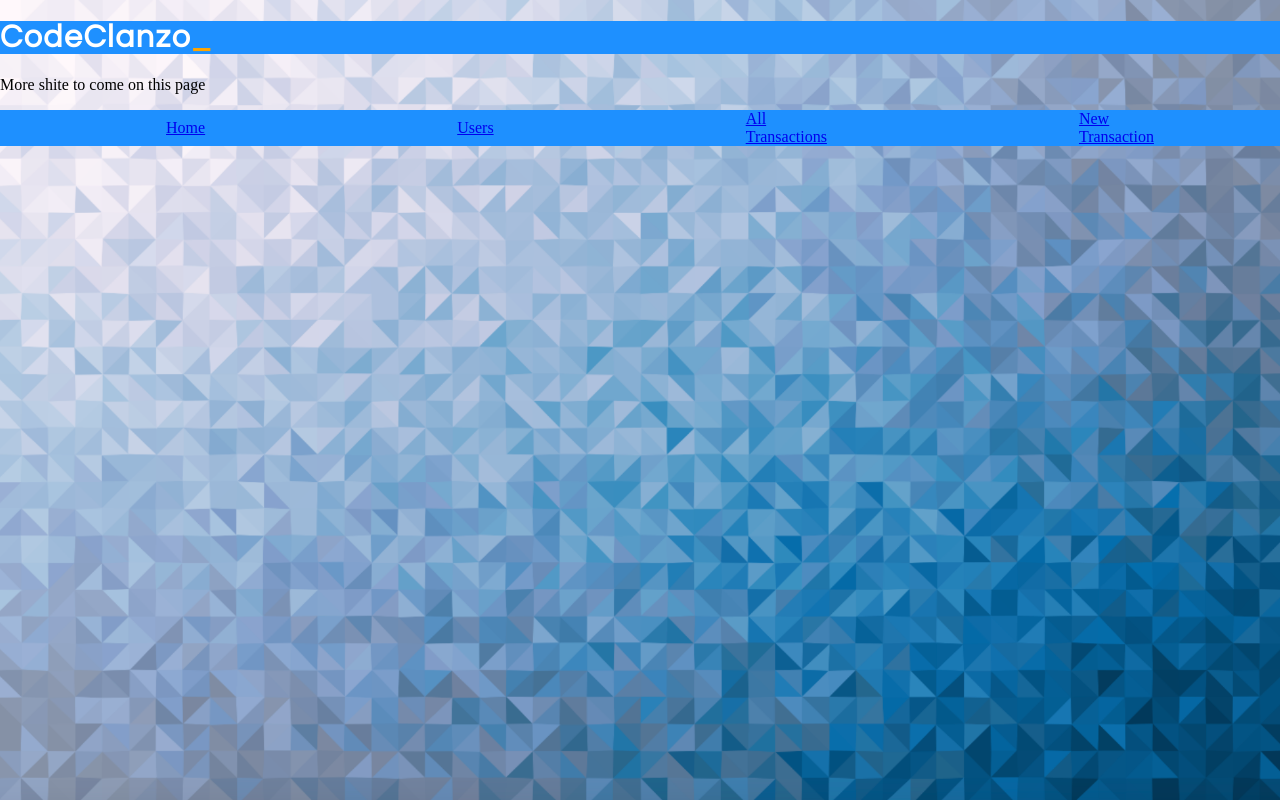
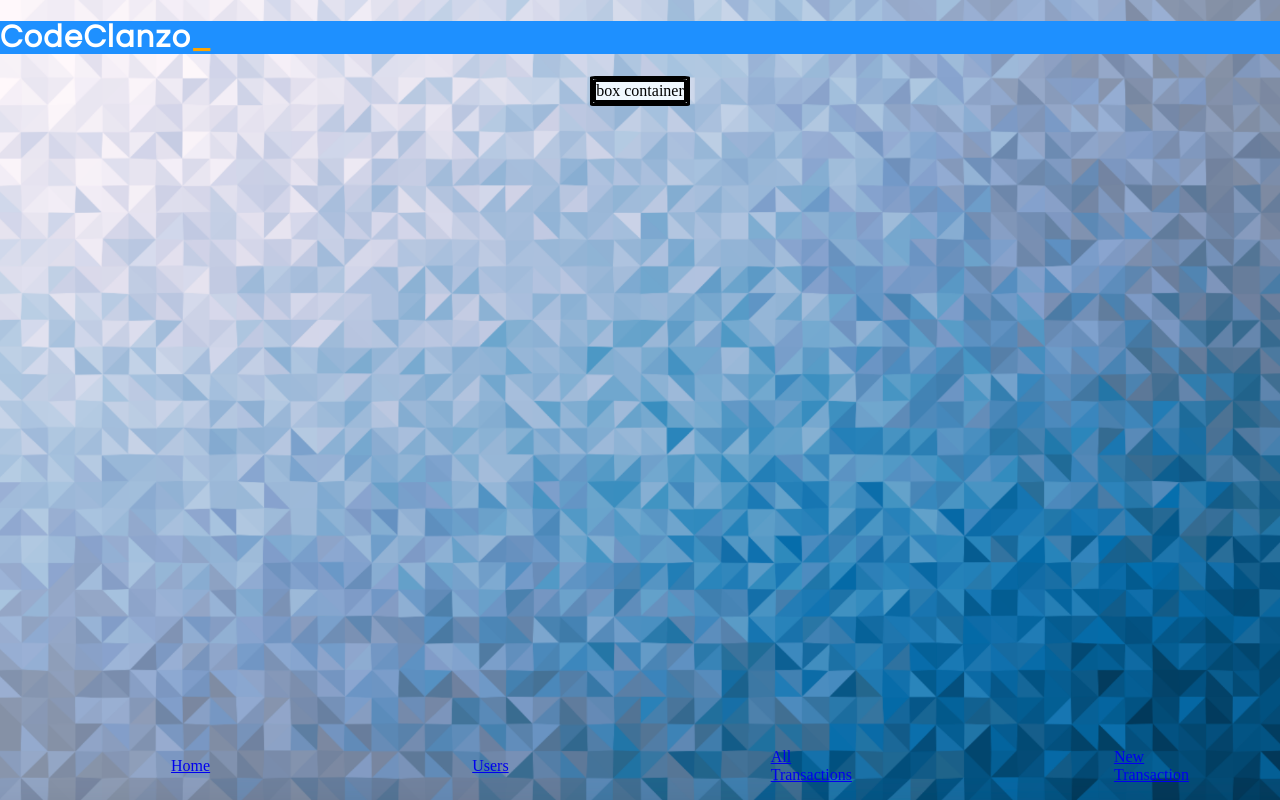
Before and after one commit to Jarnbjorn92/CodeClanzo_, a Flask app: page / in a window 1280 px wide. Run offline with Flask 2, Linux system fonts and the light colour scheme.

Commit message:
got nav bar to fixed bottom

```diff
--- a/static/style.css
+++ b/static/style.css
@@ -5,7 +5,7 @@ body {
     margin: 0;
 }
 
-body > header {
+header {
     background-color: dodgerblue;
     color: white;
     font-family: "Questrial";
@@ -13,14 +13,35 @@ body > header {
 
 }
 
-body > footer {
+footer {
     background-color: dodgerblue;
 }
 
-.menu {
+.container {
+    display: flex;
+    justify-content: center;
+    margin: auto;
+    max-width: 500px;
+}
+
+.container > div {
+    background-color: aliceblue;
+    border: solid;
+    border-color: black;
+    border-radius: 5%;
+
+}
+
+.navbar {
+    position: fixed;
+    bottom: 0;
+    width: 100%;
+}
+
+.navbar > nav > ul {
     list-style: none;
     display: flex;
-    justify-content:right;
+    position: bottom;
 }
 
 li {
--- a/templates/base.html
+++ b/templates/base.html
@@ -20,13 +20,16 @@
             </div>
         </main>
         <footer>
+            <div class="navbar">
             <nav>
-                <ul class ="menu" id="menu">
+                <ul class ="navbar" id="navbar">
                     <li><a href="/">Home</a></li>
                     <li><a href="/users">Users</a></li>
                     <li><a href="/transactions">All <br>Transactions</li>
                     <li><a href="/transactions/new">New <br>Transaction</a></li>
                 </ul>
             </nav>
+            </div>
         </footer>
+    </body>
 </html>
--- a/templates/index.html
+++ b/templates/index.html
@@ -1,4 +1,10 @@
 {% extends "base.html" %}
 {% block content %}
-More shite to come on this page
+
+<div class="container">
+    <div>
+        box container
+    </div>
+</div>
+
 {% endblock %}
--- a/templates/transactions/edit.html
+++ b/templates/transactions/edit.html
@@ -1,6 +1,8 @@
 {% extends "base.html" %}
 {% block content %}
 
+<div class="container">
+    <div>
 <form action="/transactions/{{transaction.id}}", method="POST">
     <div>
         <label for="merchant">Merchant:</label>
@@ -37,5 +39,7 @@
     <button type="submit">Update</button>
 
 </form>
+    </div>
+</div>
 
 {% endblock %}
--- a/templates/users/show.html
+++ b/templates/users/show.html
@@ -1,5 +1,7 @@
 {% extends "base.html" %}
 {% block content %}
+
+
 <div>
     <h2><u>{{ user.full_name() }}</u></h2>
 </div>
```
